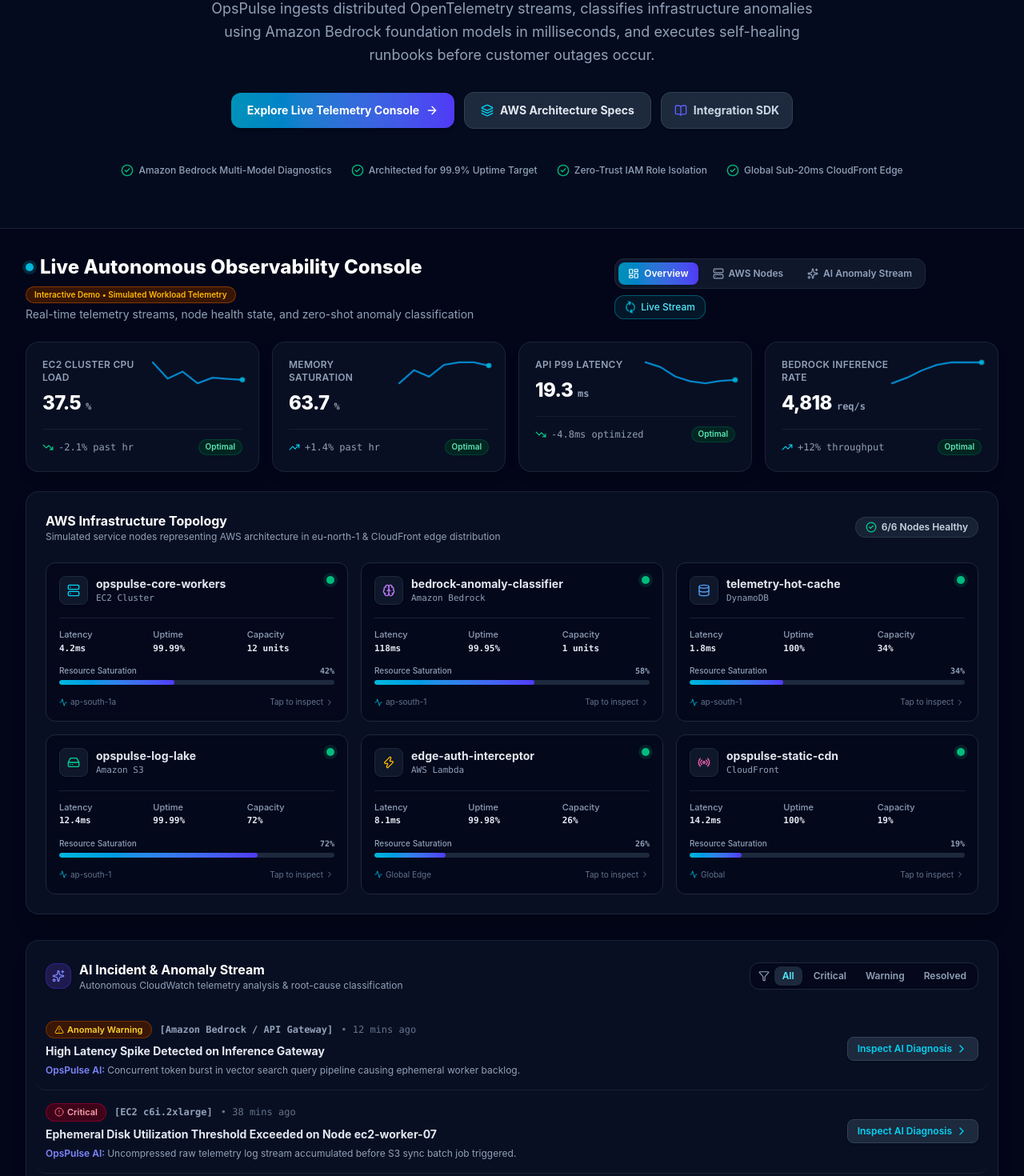
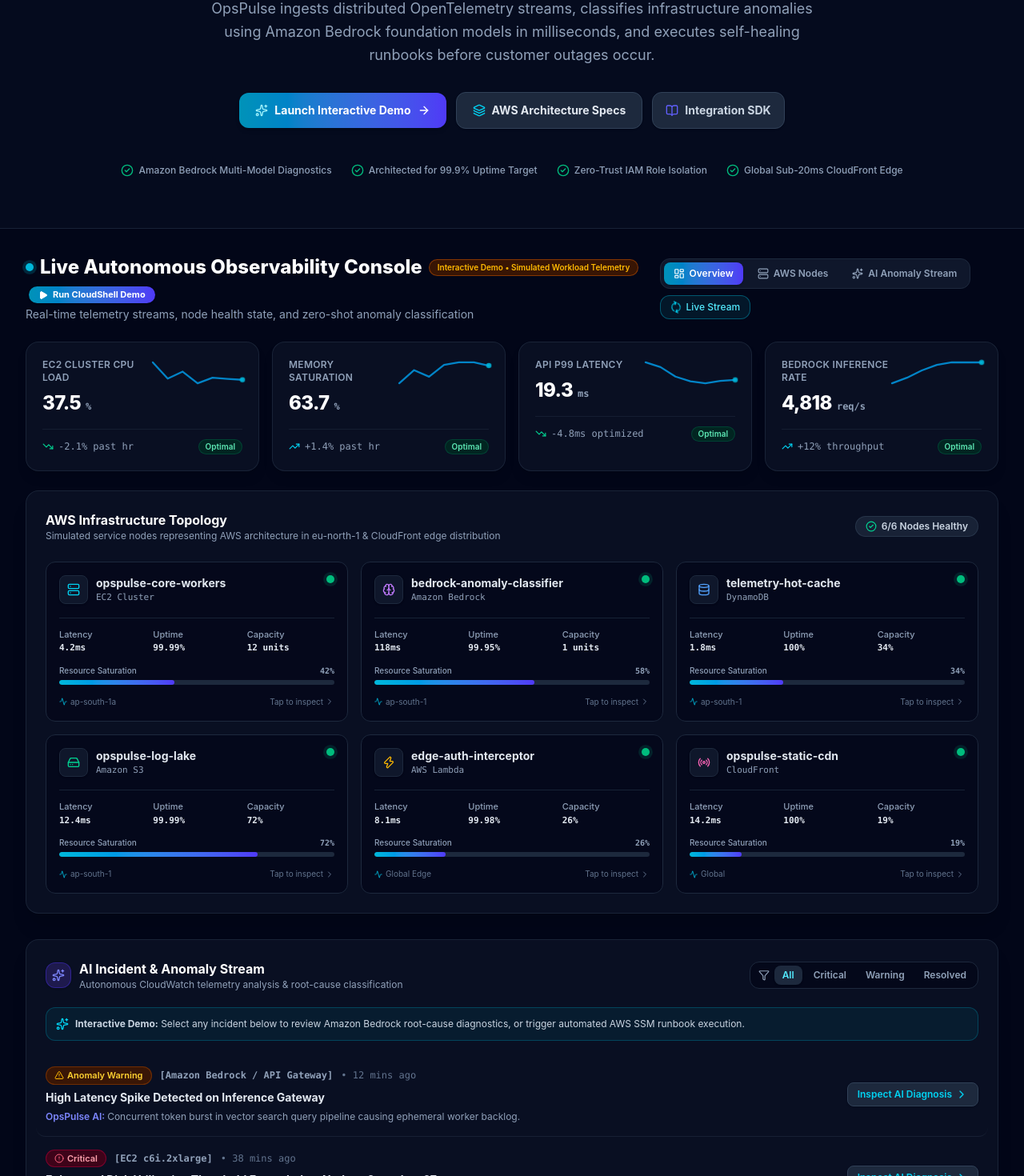
Before and after one commit to Abhinav-Rust/opspulse, a React (Vite) app: page / in a window 1280 px wide. Shown: the part 440-1910 px from the top of the page at 80% size. Built offline with nearby package versions, Linux system fonts and the light colour scheme.

Commit message:
feat(demo): wire 'Explore Interactive Demo' to launch CloudShell autonomous healing simulation

```diff
--- a/src/App.tsx
+++ b/src/App.tsx
@@ -27,6 +27,7 @@
   CheckCircle2,
   Activity,
   RefreshCw,
+  Play,
 } from 'lucide-react';
 
 export const App: React.FC = () => {
@@ -78,6 +79,31 @@
     const el = document.getElementById(sectionId);
     if (el) {
       el.scrollIntoView({ behavior: 'smooth' });
+    }
+  };
+
+  const handleLaunchInteractiveDemo = () => {
+    setIsTrialModalOpen(false);
+    setIsSignInModalOpen(false);
+    setIsAwsModalOpen(false);
+    setIsDocsModalOpen(false);
+    setActiveTab('incidents');
+
+    // Scroll smoothly to console section
+    setTimeout(() => {
+      const el = document.getElementById('console');
+      if (el) {
+        el.scrollIntoView({ behavior: 'smooth', block: 'start' });
+      }
+    }, 60);
+
+    // Pick top unresolved or critical incident and launch the interactive CloudShell terminal
+    const targetIncident = incidents.find((i) => i.severity === 'critical') || incidents[0];
+    if (targetIncident) {
+      setTimeout(() => {
+        setTerminalIncident(targetIncident);
+        setIsTerminalModalOpen(true);
+      }, 350);
     }
   };
 
@@ -162,10 +188,11 @@
           <div className="flex flex-wrap items-center justify-center gap-3 pt-3">
             <button
               type="button"
-              onClick={() => handleScrollToSection('console')}
+              onClick={handleLaunchInteractiveDemo}
               className="flex items-center gap-2 rounded-xl bg-gradient-to-r from-cyan-600 to-indigo-600 hover:from-cyan-500 hover:to-indigo-500 px-5 py-3 text-xs sm:text-sm font-bold text-white shadow-md transition active:scale-95 cursor-pointer"
             >
-              <span>Explore Live Telemetry Console</span>
+              <Sparkles className="h-4 w-4 text-cyan-200" />
+              <span>Launch Interactive Demo</span>
               <ArrowRight className="h-4 w-4" />
             </button>
 
@@ -227,6 +254,14 @@
                 <span className="rounded-full bg-amber-50 dark:bg-amber-950/80 border border-amber-200 dark:border-amber-700/60 px-2.5 py-0.5 text-[10px] font-semibold text-amber-700 dark:text-amber-400">
                   Interactive Demo • Simulated Workload Telemetry
                 </span>
+                <button
+                  type="button"
+                  onClick={handleLaunchInteractiveDemo}
+                  className="inline-flex items-center gap-1.5 rounded-full bg-gradient-to-r from-cyan-600 to-indigo-600 hover:from-cyan-500 hover:to-indigo-500 text-white px-3 py-0.5 text-[11px] font-bold shadow-sm transition active:scale-95 cursor-pointer ml-1"
+                >
+                  <Play className="h-3 w-3 fill-current" />
+                  <span>Run CloudShell Demo</span>
+                </button>
               </div>
               <p className="text-xs sm:text-sm text-slate-600 dark:text-slate-400 mt-1">
                 Real-time telemetry streams, node health state, and zero-shot anomaly classification
@@ -339,7 +374,7 @@
         <section id="pricing">
           <PricingSection
             onOpenDocs={() => setIsDocsModalOpen(true)}
-            onScrollToConsole={() => handleScrollToSection('console')}
+            onLaunchInteractiveDemo={handleLaunchInteractiveDemo}
           />
         </section>
       </main>
@@ -387,8 +422,8 @@
         isOpen={isTrialModalOpen}
         onClose={() => setIsTrialModalOpen(false)}
         planName="Startup Pro"
-        onOpenDocs={() => setIsDocsModalOpen(true)}
-        onScrollToConsole={() => handleScrollToSection('console')}
+        onOpenDocs={() => setIsAwsModalOpen(true)}
+        onLaunchInteractiveDemo={handleLaunchInteractiveDemo}
       />
 
       {/* About Founders & Company Modal */}
--- a/src/components/AutonomousTerminalModal.tsx
+++ b/src/components/AutonomousTerminalModal.tsx
@@ -1,5 +1,5 @@
 import React, { useState } from 'react';
-import { X, Terminal, CheckCircle2, Play, RefreshCw, Copy, Check } from 'lucide-react';
+import { X, Terminal, CheckCircle2, Play, RefreshCw, Copy, Check, Sparkles } from 'lucide-react';
 import type { IncidentAlert } from '../types';
 
 interface AutonomousTerminalModalProps {
@@ -91,6 +91,10 @@
             <h3 id="terminal-modal-title" className="text-xs sm:text-sm font-mono font-semibold text-slate-200">
               OpsPulse CloudShell Autonomous Runbook Execution
             </h3>
+            <span className="hidden sm:inline-flex items-center gap-1 rounded-full bg-cyan-950/80 border border-cyan-800/80 px-2 py-0.5 text-[10px] text-cyan-300 font-mono">
+              <Sparkles className="h-3 w-3 text-cyan-400" />
+              <span>Interactive Remediation Demo</span>
+            </span>
           </div>
           <button
             onClick={() => {
--- a/src/components/IncidentFeed.tsx
+++ b/src/components/IncidentFeed.tsx
@@ -82,6 +82,16 @@
         </div>
       </div>
 
+      {/* Interactive Demonstration Guidance Banner */}
+      <div className="mb-4 p-3 rounded-xl bg-cyan-50 dark:bg-cyan-950/40 border border-cyan-200 dark:border-cyan-800/60 flex items-center justify-between gap-3 text-xs">
+        <div className="flex items-center gap-2">
+          <Sparkles className="h-4 w-4 text-cyan-600 dark:text-cyan-400 shrink-0" />
+          <span className="text-slate-700 dark:text-slate-300">
+            <strong>Interactive Demo:</strong> Select any incident below to review Amazon Bedrock root-cause diagnostics, or trigger automated AWS SSM runbook execution.
+          </span>
+        </div>
+      </div>
+
       {/* Incident List */}
       <div className="divide-y divide-slate-100 dark:divide-slate-800/70">
         {filteredIncidents.map((incident) => (
--- a/src/components/PricingSection.tsx
+++ b/src/components/PricingSection.tsx
@@ -4,12 +4,12 @@
 
 interface PricingSectionProps {
   onOpenDocs: () => void;
-  onScrollToConsole: () => void;
+  onLaunchInteractiveDemo: () => void;
 }
 
 export const PricingSection: React.FC<PricingSectionProps> = ({
   onOpenDocs,
-  onScrollToConsole,
+  onLaunchInteractiveDemo,
 }) => {
   const [billingCycle, setBillingCycle] = useState<'monthly' | 'annual'>('annual');
   const [modalPlan, setModalPlan] = useState<string | null>(null);
@@ -213,7 +213,7 @@
           onClose={() => setModalPlan(null)}
           planName={modalPlan}
           onOpenDocs={onOpenDocs}
-          onScrollToConsole={onScrollToConsole}
+          onLaunchInteractiveDemo={onLaunchInteractiveDemo}
         />
       )}
     </div>
--- a/src/components/TrialSignupModal.tsx
+++ b/src/components/TrialSignupModal.tsx
@@ -17,7 +17,7 @@
   onClose: () => void;
   planName: string;
   onOpenDocs: () => void;
-  onScrollToConsole: () => void;
+  onLaunchInteractiveDemo: () => void;
 }
 
 export const TrialSignupModal: React.FC<TrialSignupModalProps> = ({
@@ -25,7 +25,7 @@
   onClose,
   planName,
   onOpenDocs,
-  onScrollToConsole,
+  onLaunchInteractiveDemo,
 }) => {
   const [email, setEmail] = useState('');
   const [region, setRegion] = useState('eu-north-1');
@@ -324,10 +324,11 @@
                 type="button"
                 onClick={() => {
                   handleResetAndClose();
-                  onScrollToConsole();
+                  onLaunchInteractiveDemo();
                 }}
-                className="py-2 px-4 rounded-xl text-xs font-semibold border border-slate-300 dark:border-slate-700 hover:bg-slate-100 dark:hover:bg-slate-800 text-slate-700 dark:text-slate-300 transition"
+                className="py-2 px-4 rounded-xl text-xs font-bold bg-gradient-to-r from-cyan-600 to-indigo-600 hover:from-cyan-500 hover:to-indigo-500 text-white shadow-md transition active:scale-95 cursor-pointer flex items-center gap-1.5"
               >
+                <Sparkles className="h-3.5 w-3.5 text-cyan-200" />
                 <span>Explore Interactive Demo</span>
               </button>
             </div>
```
